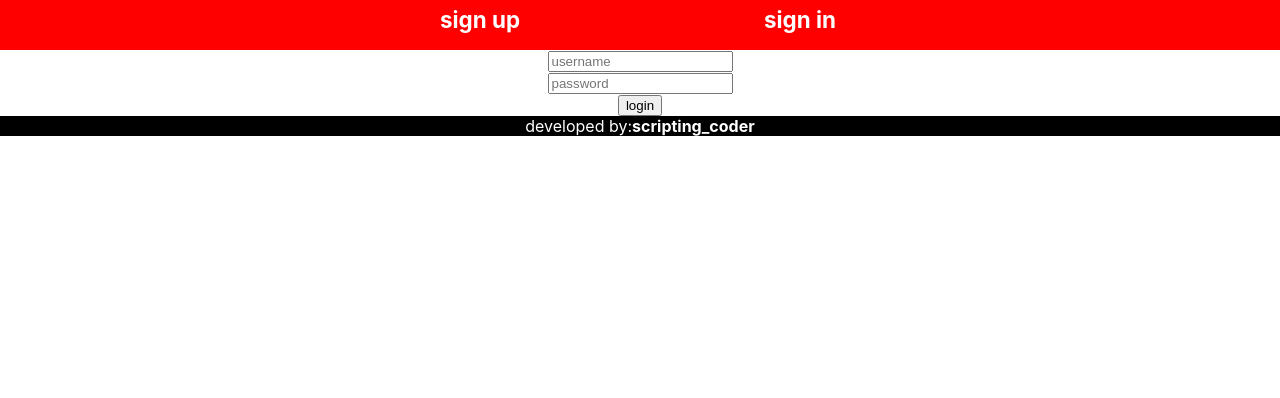
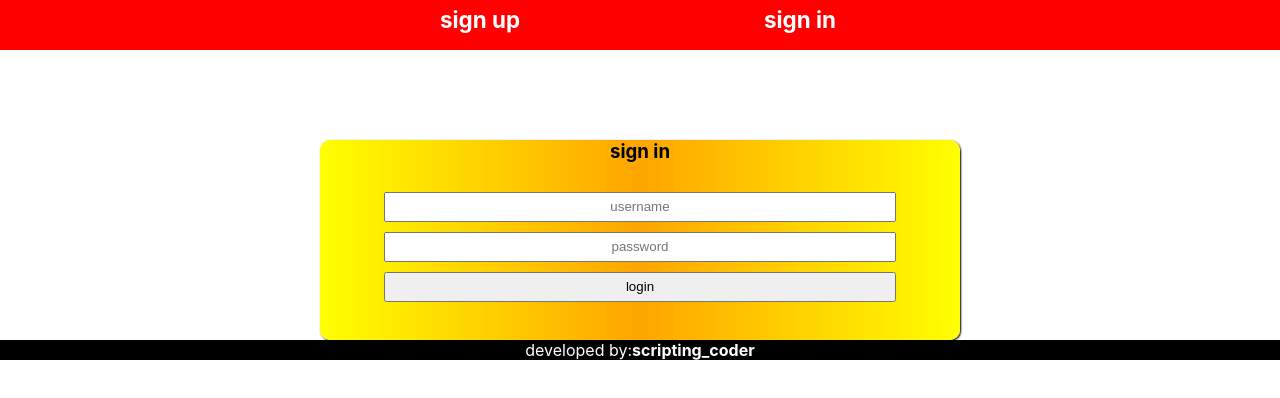
Before and after one commit to janardhanarajesh/deliveryfront, a React (Create React App) app: page /login in a window 1280 px wide. Shown: the top 398 px of the page. Built offline with nearby package versions, Linux system fonts and the light colour scheme.

Commit message:
Update login.js

```diff
--- a/src/login.js
+++ b/src/login.js
@@ -47,7 +47,9 @@ localStorage.setItem("mail",reponse.data.mail)
     }
 }
     return(
-        <div>
+        <center>
+        <div id="sin">
+            <h3>sign in</h3>
 <form onSubmit={loguser}>
     <input type="text" placeholder="username" id="user" required/>
     <br/>
@@ -56,6 +58,7 @@ localStorage.setItem("mail",reponse.data.mail)
     <input type="submit" value="login"/>
 </form>
         </div>
+        </center>
     )
 }
 export default Login
```
